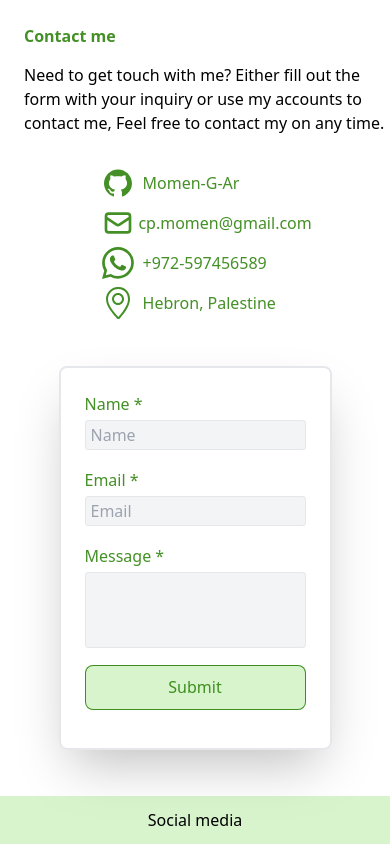
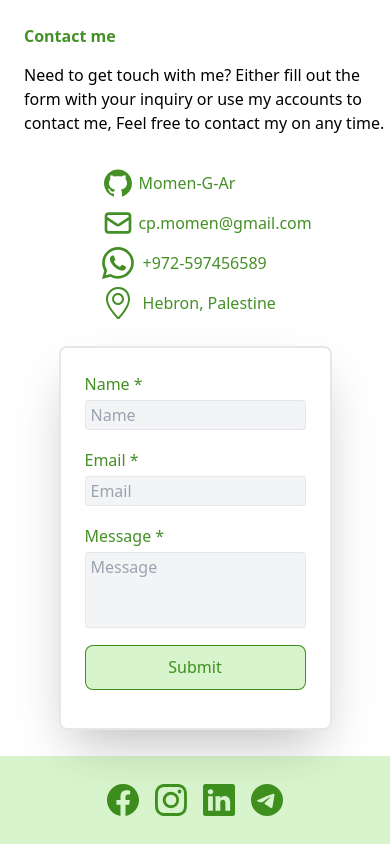
Before and after one commit to Momen-G-Ar/my-portfolio, a React (Vite) app: page / in a window 390 px wide. Shown: the part 892-1736 px from the top of the page. Built offline with nearby package versions, Linux system fonts and the light colour scheme.

Commit message:
Add the social media icons and edit some styles

```diff
--- a/src/components/contact.tsx
+++ b/src/components/contact.tsx
@@ -1,7 +1,7 @@
 import { EmailForm } from ".";
 import { AiFillGithub } from 'react-icons/ai'
 import { HiOutlineMail } from 'react-icons/hi'
-import { BsWhatsapp } from 'react-icons/bs'
+import { BsWhatsapp, BsFacebook, BsInstagram, BsLinkedin, BsTelegram } from 'react-icons/bs'
 import { SlLocationPin } from 'react-icons/sl'
 const Contact = () => {
     return (
@@ -9,7 +9,7 @@ const Contact = () => {
             <div
                 className={`
                     h-screen w-screen font-sans grid
-                    grid-cols-1 grid-rows-[0.6fr_1fr_0.1fr]
+                    grid-cols-1 grid-rows-[0.6fr_1fr_0.2fr]
                     lg:grid-cols-[1fr_1fr] lg:grid-rows-[1fr_0.08fr]
                 `}
             >
@@ -37,22 +37,34 @@ const Contact = () => {
                         {/* links will be here for social media and git and email and phone */}
                         <ul className="flex flex-col gap-2 font-normal text-[var(--primary-color)]">
                             <li>
-                                <a href="https://github.com/Momen-G-Ar" className="flex justify-start items-center">
-                                    <AiFillGithub size={'32px'} /> &nbsp; Momen-G-Ar
+                                <a
+                                    href="https://github.com/Momen-G-Ar"
+                                    className="flex justify-start items-center hover:[text-shadow:_1px_1px_1px_rgb(0_0_0_/_20%)]"
+                                >
+                                    <AiFillGithub size={'32px'} /> &nbsp;Momen-G-Ar
                                 </a>
                             </li>
                             <li>
-                                <a href="mailto:cp.momen@gmail.com" className="flex justify-start items-center">
+                                <a
+                                    href="mailto:cp.momen@gmail.com"
+                                    className="flex justify-start items-center hover:[text-shadow:_1px_1px_1px_rgb(0_0_0_/_20%)]"
+                                >
                                     <HiOutlineMail size={'32px'} /> &nbsp;cp.momen@gmail.com
                                 </a>
                             </li>
                             <li>
-                                <a href="https://wa.me/+972597456589" className="flex justify-start items-center">
+                                <a
+                                    href="https://wa.me/+972597456589"
+                                    className="flex justify-start items-center hover:[text-shadow:_1px_1px_1px_rgb(0_0_0_/_20%)]"
+                                >
                                     <BsWhatsapp size={'32px'} /> &nbsp; +972-597456589
                                 </a>
                             </li>
                             <li>
-                                <a href="https://maps.apple.com/place?auid=16574875474150632388&lsp=7618" className="flex justify-start items-center">
+                                <a
+                                    href="https://maps.apple.com/place?auid=16574875474150632388&lsp=7618"
+                                    className="flex justify-start items-center hover:[text-shadow:_1px_1px_1px_rgb(0_0_0_/_20%)]"
+                                >
                                     <SlLocationPin size={'32px'} /> &nbsp; Hebron, Palestine
                                 </a>
                             </li>
@@ -69,9 +81,51 @@ const Contact = () => {
                 </div>
 
                 <div
-                    className='flex justify-center items-center lg:col-span-2 bg-[var(--background-from-primary-color)]'
+                    className='flex justify-center items-center row-span-1 min-h-[50px] lg:col-span-2 bg-[var(--background-from-primary-color)]'
                 >
-                    Social media
+                    <ul className="flex flex-row gap-4 font-normal text-[var(--primary-color)]">
+                        <li title="FaceBook">
+                            <a
+                                href="https://www.facebook.com/momenarafeh22"
+                            >
+                                <BsFacebook
+                                    size={'32px'}
+                                    className="transition transform duration-300 hover:scale-125"
+                                />
+                            </a>
+                        </li>
+                        <li>
+                            <a
+                                href="https://www.instagram.com/momenarafeh"
+                                className=""
+                            >
+                                <BsInstagram
+                                    size={'32px'}
+                                    className="transition transform duration-300 hover:scale-125"
+                                />
+                            </a>
+                        </li>
+                        <li>
+                            <a
+                                href="https://www.linkedin.com/in/momin-arafa/"
+                            >
+                                <BsLinkedin
+                                    size={'32px'}
+                                    className="transition transform duration-300 hover:scale-125"
+                                />
+                            </a>
+                        </li>
+                        <li>
+                            <a
+                                href="https://t.me/MominArafa"
+
+                            >
+                                <BsTelegram
+                                size={'32px'}
+                                className="transition transform duration-300 hover:scale-125" />
+                            </a>
+                        </li>
+                    </ul>
                 </div>
             </div>
         </section>
--- a/src/components/email-form.components.tsx
+++ b/src/components/email-form.components.tsx
@@ -65,6 +65,7 @@ const EmailForm = () => {
                 <span className='block'>Message *</span>
                 <textarea
                     name="Message"
+                    placeholder='Message'
                     required
                     className={`
                         bg-gray-100 border-solid border-[1px] rounded-[3px] resize-none flex-grow font-normal
--- a/src/components/header.tsx
+++ b/src/components/header.tsx
@@ -13,9 +13,9 @@ const Header = () => {
                 bg-[rgb(27 32 44 / 70%)] backdrop-blur-2xl shadow-md`
             }
         >
-            <span className='flex items-center justify-start'>
+            <a href='#home' className='flex items-center justify-start' onClick={() => setActiveLink(() => 'home')}>
                 Momin Arafa
-            </span>
+            </a>
             <span className='sm:hidden flex items-center justify-center text-base' >
                 <TfiMenu className="relative" onClick={() => toggleOpenMenu()} />
                 {
```
